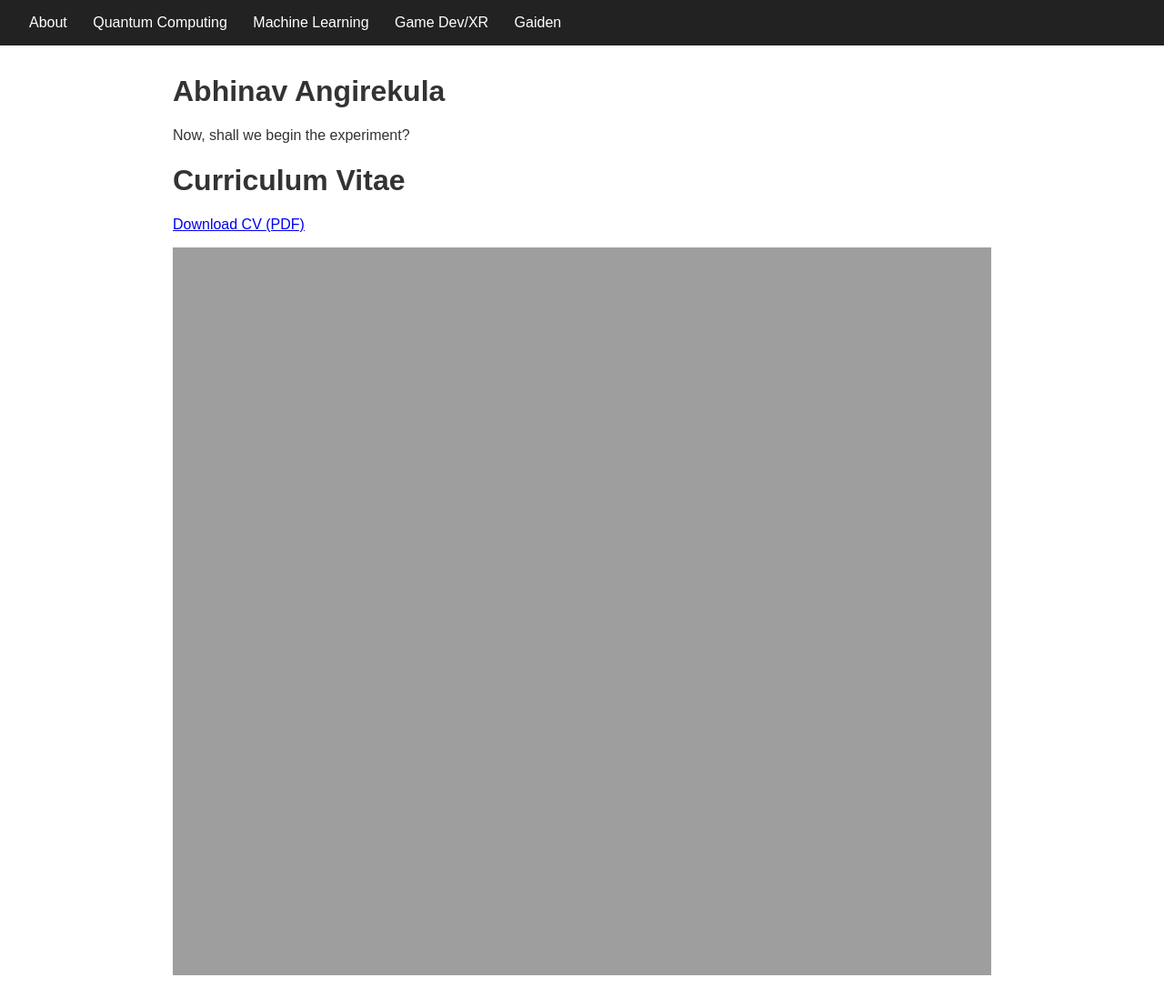
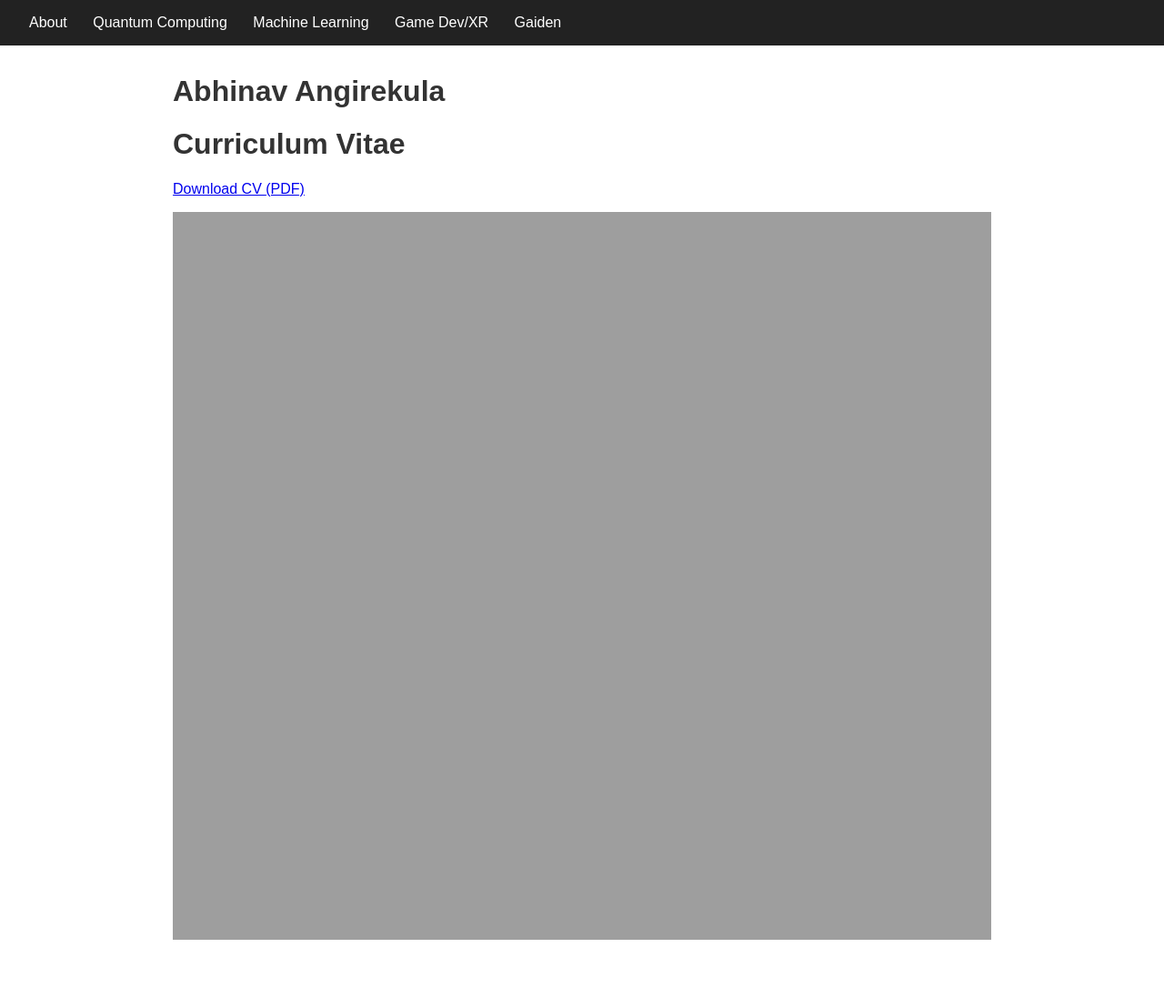
Before and after one commit to AAbhi256/AAbhi256.github.io, a Jekyll site: the page built from index.md, in a window 1280 px wide. Shown: the whole page at 91% size. Built offline with Jekyll 4.4.1, drawn with Linux system fonts in a browser that asks for light colours; after the commit the page ends 1069 px from its top, so only the background shows below that.

Commit message:
removed some placeholder text

```diff
--- a/index.md
+++ b/index.md
@@ -5,8 +5,6 @@ title: About
 
 
 # Abhinav Angirekula
-
-Now, shall we begin the experiment?
 
 # Curriculum Vitae
 
```
